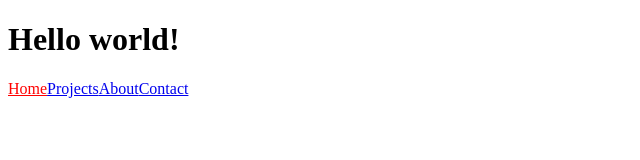
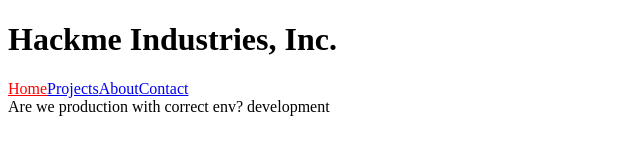
Before and after one commit to mtheoryx/brochure-site, a Gatsby site in the folder client-source/: page / in a window 1280 px wide. Shown: the whole page, without its empty margins (0-640 px from the left). Built offline with nearby package versions, Linux system fonts and the light colour scheme; Gatsby itself is replaced by a stand-in of ours.

Commit message:
Introduce style components for navigation

```diff
--- a/client-source/src/components/Navigation.js
+++ b/client-source/src/components/Navigation.js
@@ -2,14 +2,7 @@ import React from 'react';
 import { Link } from 'gatsby';
 import styled from 'styled-components';
 
-const StyledNavigation = styled(Navigation)`
-  a.active {
-    color: red;
-  }
-`;
-
-function Navigation({ className }) {
-  return (
+const Navigation = ({ className }) => (
   <nav className={className}>
     <Link to="/" activeClassName="active">
       Home
@@ -25,6 +18,11 @@ function Navigation({ className }) {
     </Link>
   </nav>
 );
+
+const StyledNavigation = styled(Navigation)`
+  a.active {
+    color: red;
   }
+`;
 
 export default StyledNavigation;
--- /dev/null
+++ b/client-source/src/data/context-content.js
@@ -0,0 +1,6 @@
+const ContextContent = {
+  prod: { company: 'Acme Industries' },
+  demo: { company: 'Hackme Industries, Inc.' }
+};
+
+export default ContextContent;
--- a/client-source/src/pages/index.js
+++ b/client-source/src/pages/index.js
@@ -1,11 +1,17 @@
 import React from 'react';
+import StyledNavigation from '../components/Navigation';
+import ContextContent from '../data/context-content';
 
-import StyledNavigation from '../components/Navigation';
+const content =
+  process.env.NODE_ENV !== 'production'
+    ? ContextContent.demo
+    : ContextContent.prod;
 
 const IndexPage = () => (
   <div>
-    <h1>Hello world!</h1>
+    <h1>{content.company}</h1>
     <StyledNavigation />
+    Are we production with correct env? {process.env.NODE_ENV}
   </div>
 );
 
```
Lines whose indentation alone changed are shown as unchanged.
